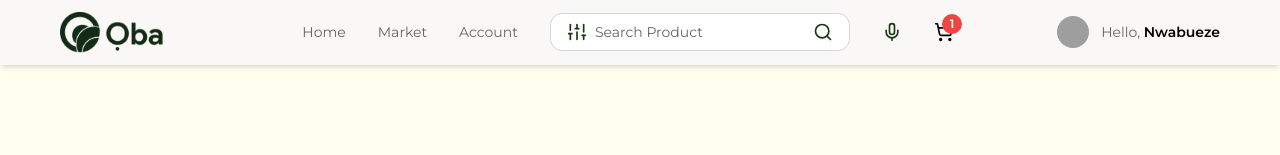
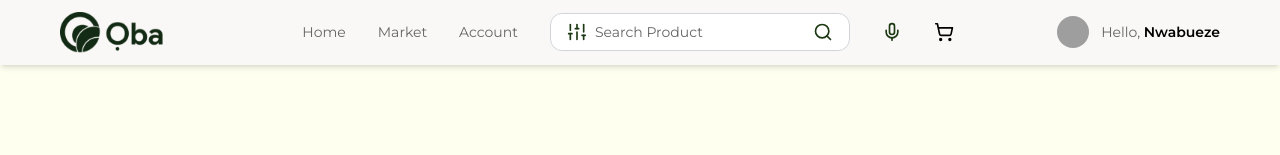
Before and after one commit to Oba-NG/oba-dashboard, a React (Vite) app: page / in a window 1280 px wide. Shown: the top 155 px of the page. Built offline with nearby package versions, Linux system fonts and the light colour scheme; grey boxes are pictures that could not be loaded.

Commit message:
chore: reviewing and cleaning up code

```diff
--- a/index.html
+++ b/index.html
@@ -7,5 +7,7 @@
     <title>Oba</title>
     <script type="module" src="/src/main.jsx" defer></script>
   </head>
-  <body id="root" class="font-Monts"></body>
+  <body class="font-Monts">
+    <div id="root"></div>
+  </body>
 </html>
--- /dev/null
+++ b/src/assets/data.js
@@ -0,0 +1,5 @@
+// Dummy data for the products
+
+export const products = [
+
+]
--- a/src/components/Header.jsx
+++ b/src/components/Header.jsx
@@ -3,7 +3,7 @@ import logo from "../assets/oba-logo.png";
 import { Link } from "react-router-dom";
 
 export default function Header() {
-  const cartCount = 1;
+  const cartCount = 0;
   return (
     <header className="font-Monts bg-[#F9F8F6] shadow-md sticky top-0 z-50 text-sm">
       <div className="px-5 py-3 flex gap-5 justify-between items-center max-w-[1200px] mx-auto">
--- a/src/pages/auth/LoginScreen.jsx
+++ b/src/pages/auth/LoginScreen.jsx
@@ -1,5 +1,4 @@
 import React, { useState } from "react";
-import { Eye, EyeOff } from "lucide-react";
 import icon from "../../assets/icon.png";
 import { EyeToggle } from "../../components/Buttons";
 export default function LoginScreen({ navigateTo }) {
```
